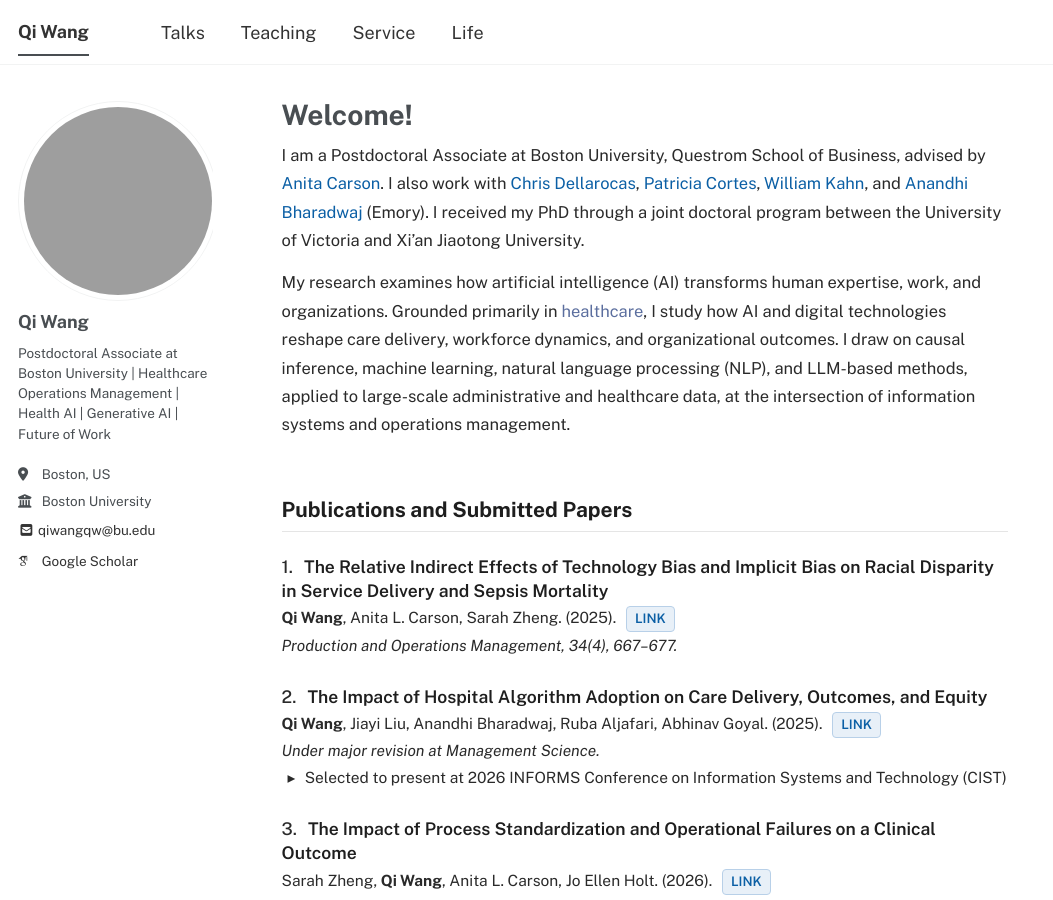
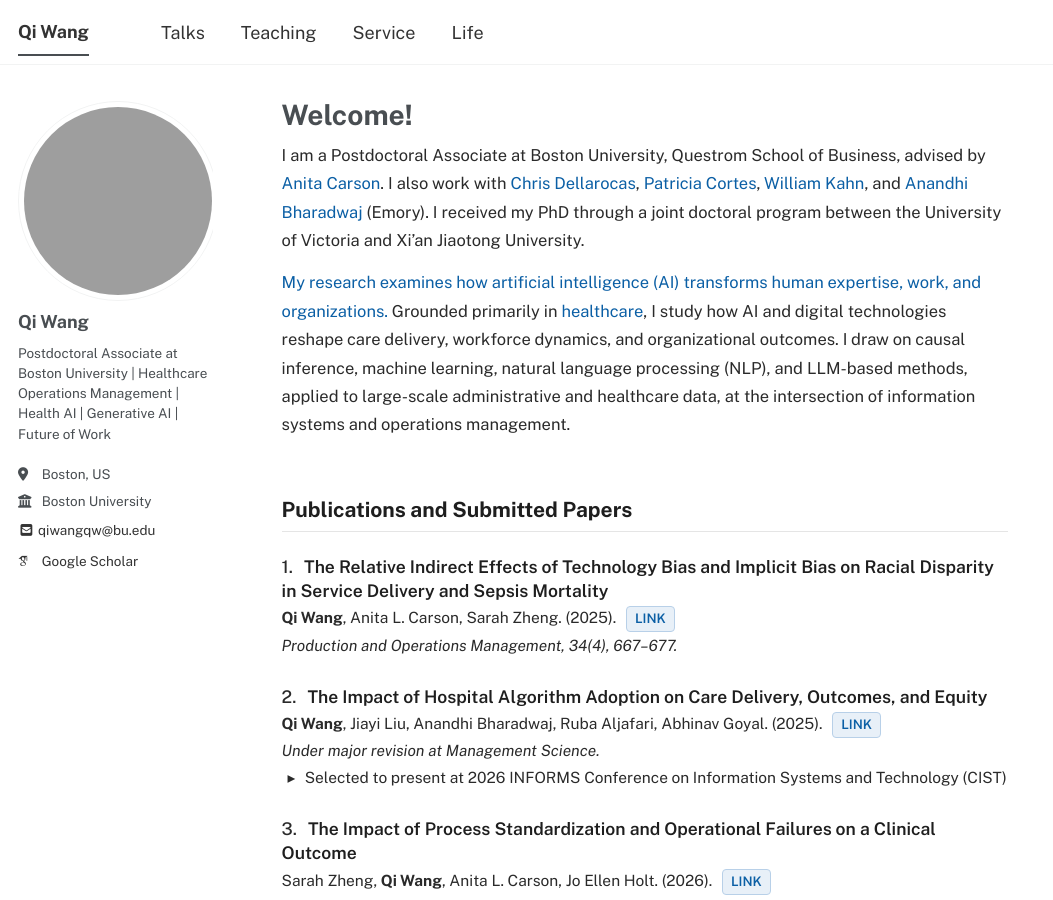
Before and after one commit to qiwang-katherine/qiwang-katherine.github.io, a Jekyll site: the page built from _pages/about.md, in a window 1280 px wide and 900 px high. Shown: the whole window, without its empty margins (0-1053 px from the left). Built offline with Jekyll 4.4.1, drawn with Linux system fonts in a browser that asks for light colours; some web fonts are replaced; a script bundle is joined from its source files by our own code; library files that are not in the unit come from our copies.

Commit message:
about.md

```diff
--- a/_pages/about.md
+++ b/_pages/about.md
@@ -8,7 +8,7 @@ redirect_from:
 ---
 I am a Postdoctoral Associate at Boston University, Questrom School of Business, advised by [Anita Carson](https://www.bu.edu/questrom/profiles/anita-carson/). I also work with [Chris Dellarocas](https://www.bu.edu/questrom/profiles/chrysanthos-dellarocas/), [Patricia Cortes](https://www.bu.edu/questrom/profiles/patricia-cortes/), [William Kahn](https://www.bu.edu/questrom/profiles/william-kahn/), and [Anandhi Bharadwaj](https://goizueta.emory.edu/faculty/profiles/anandhi-bharadwaj) (Emory). I received my PhD through a joint doctoral program between the University of Victoria and Xi'an Jiaotong University.
 
-My research examines how artificial intelligence (AI) transforms human expertise, work, and organizations. Grounded primarily in <span style="color: #5B6E9E;">healthcare</span>, I study how AI and digital technologies reshape care delivery, workforce dynamics, and organizational outcomes. I draw on causal inference, machine learning, natural language processing (NLP), and LLM-based methods, applied to large-scale administrative and healthcare data, at the intersection of information systems and operations management.
+<span style="color: #0B5FA5;">My research examines how artificial intelligence (AI) transforms human expertise, work, and organizations.</span> Grounded primarily in <span style="color: #0B5FA5;">healthcare</span>, I study how AI and digital technologies reshape care delivery, workforce dynamics, and organizational outcomes. I draw on causal inference, machine learning, natural language processing (NLP), and LLM-based methods, applied to large-scale administrative and healthcare data, at the intersection of information systems and operations management.
 
 {% include base_path %}
 
```
